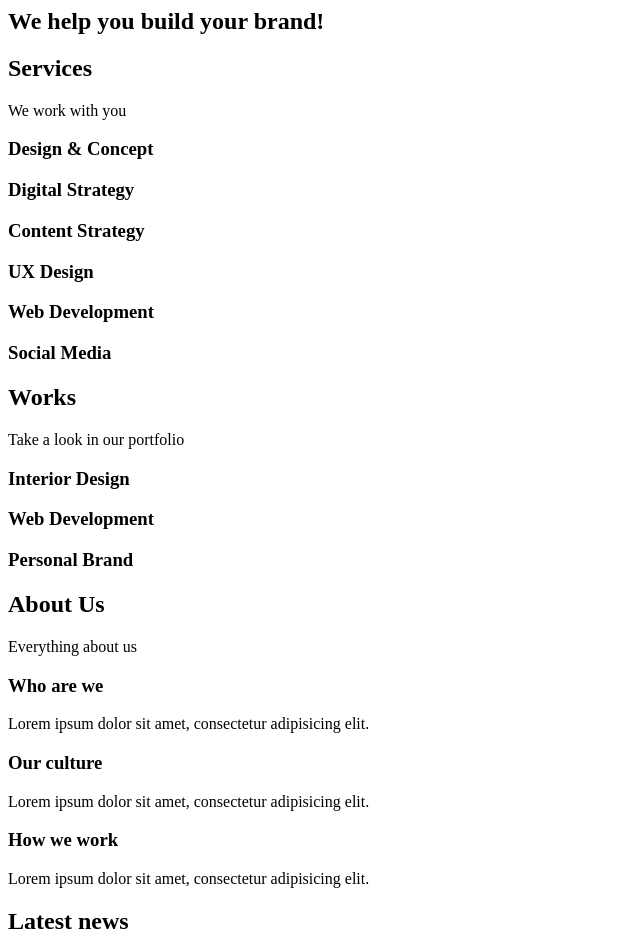
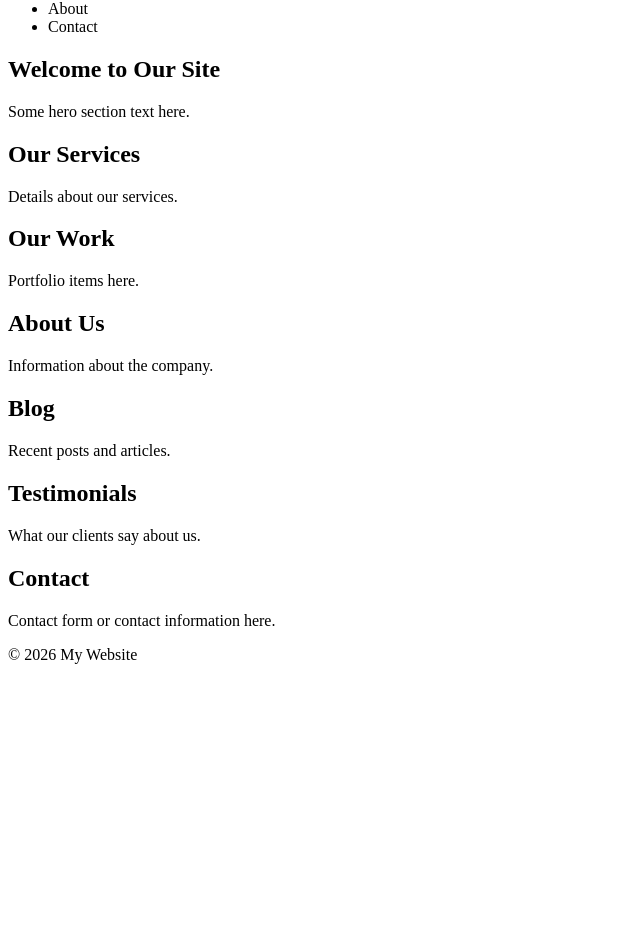
Before and after one commit to Yvette334/alu-web_front_end, a plain HTML site: page html_advanced/15-index.html in a window 1280 px wide. Shown: the part 98-1041 px from the top of the page, without its empty margins (0-640 px from the left). After the commit the page ends 800 px from the top, so only its background shows below. Drawn offline with Linux system fonts and the light colour scheme.

Commit message:
added
Updated the structure and content of the HTML file to enhance layout and semantics.

```diff
--- a/html_advanced/15-index.html
+++ b/html_advanced/15-index.html
@@ -1,114 +1,79 @@
 <!DOCTYPE html>
-<html lang="en" dir="ltr">
+<html lang="en">
 <head>
-  <meta charset="utf-8">
-  <meta name="viewport" content="width=device-width, initial-scale=1.0, viewport-fit=cover">
-  <title>Homepage - Techium</title>
-  <meta name="description" content="Techium is a digital agency">
-
-  <link rel="icon" type="image/x-icon" href="./favicon.ico">
-  <link rel="icon" type="image/png" href="./favicon.png">
+  <meta charset="UTF-8">
+  <meta name="viewport" content="width=device-width, initial-scale=1.0">
+  <title>Question 15</title>
 </head>
 <body>
 
 <header>
-  <span>Techium</span>
-  <nav></nav>
+  <div>
+    <h1>My Website</h1>
+    <nav>
+      <ul>
+        <li>Home</li>
+        <li>About</li>
+        <li>Contact</li>
+      </ul>
+    </nav>
+  </div>
 </header>
 
-<main>
-  <h1>Homepage</h1>
-
-  <section>
+<section class="hero">
   <div>
-      <h2>We help you build your brand!</h2>
+    <h2>Welcome to Our Site</h2>
+    <p>Some hero section text here.</p>
   </div>
 </section>
 
-  <section>
+<section class="services">
   <div>
-      <h2>Services</h2>
-      <p>We work with you</p>
-      <h3>Design &amp; Concept</h3>
-      <h3>Digital Strategy</h3>
-      <h3>Content Strategy</h3>
-      <h3>UX Design</h3>
-      <h3>Web Development</h3>
-      <h3>Social Media</h3>
+    <h2>Our Services</h2>
+    <p>Details about our services.</p>
   </div>
 </section>
 
-  <section>
+<section class="works">
   <div>
-      <h2>Works</h2>
-      <p>Take a look in our portfolio</p>
-      <article><h3>Interior Design</h3></article>
-      <article><h3>Web Development</h3></article>
-      <article><h3>Personal Brand</h3></article>
+    <h2>Our Work</h2>
+    <p>Portfolio items here.</p>
   </div>
 </section>
 
-  <section>
+<section class="about-us">
   <div>
     <h2>About Us</h2>
-      <p>Everything about us</p>
-
-      <h3>Who are we</h3>
-      <p>Lorem ipsum dolor sit amet, consectetur adipisicing elit.</p>
-
-      <h3>Our culture</h3>
-      <p>Lorem ipsum dolor sit amet, consectetur adipisicing elit.</p>
-
-      <h3>How we work</h3>
-      <p>Lorem ipsum dolor sit amet, consectetur adipisicing elit.</p>
+    <p>Information about the company.</p>
   </div>
 </section>
 
-  <section>
+<section class="blog">
   <div>
-      <h2>Latest news</h2>
-
-      <article>
-        <p>Career</p>
-        <h3>Hoc loco tenere se Triarius non potuit.</h3>
-        <p>Lorem ipsum dolor sit amet.</p>
-      </article>
-
-      <article>
-        <p>Digital Life</p>
-        <h3>Ut alios omittam, hunc appello.</h3>
-        <p>Lorem ipsum dolor sit amet.</p>
-      </article>
-
-      <article>
-        <p>Social</p>
-        <h3>Bestiarum vero nullum iudicium puto.</h3>
-        <p>Lorem ipsum dolor sit amet.</p>
-      </article>
+    <h2>Blog</h2>
+    <p>Recent posts and articles.</p>
   </div>
 </section>
 
-  <section>
+<section class="testimonials">
   <div>
     <h2>Testimonials</h2>
-      <p>We are more than a digital company</p>
-      <article>Testimonial 1</article>
-      <article>Testimonial 2</article>
-      <article>Testimonial 3</article>
+    <p>What our clients say about us.</p>
   </div>
 </section>
 
-  <section>
+<section class="contact">
   <div>
     <h2>Contact</h2>
-      <p>We like to know new people</p>
-      <p>Lorem ipsum dolor sit amet.</p>
+    <p>Contact form or contact information here.</p>
   </div>
 </section>
 
-</main>
-
-<footer>Footer</footer>
+<footer>
+  <div>
+    <p>© 2026 My Website</p>
+  </div>
+</footer>
 
 </body>
 </html>
```
Lines whose indentation alone changed are shown as unchanged.
